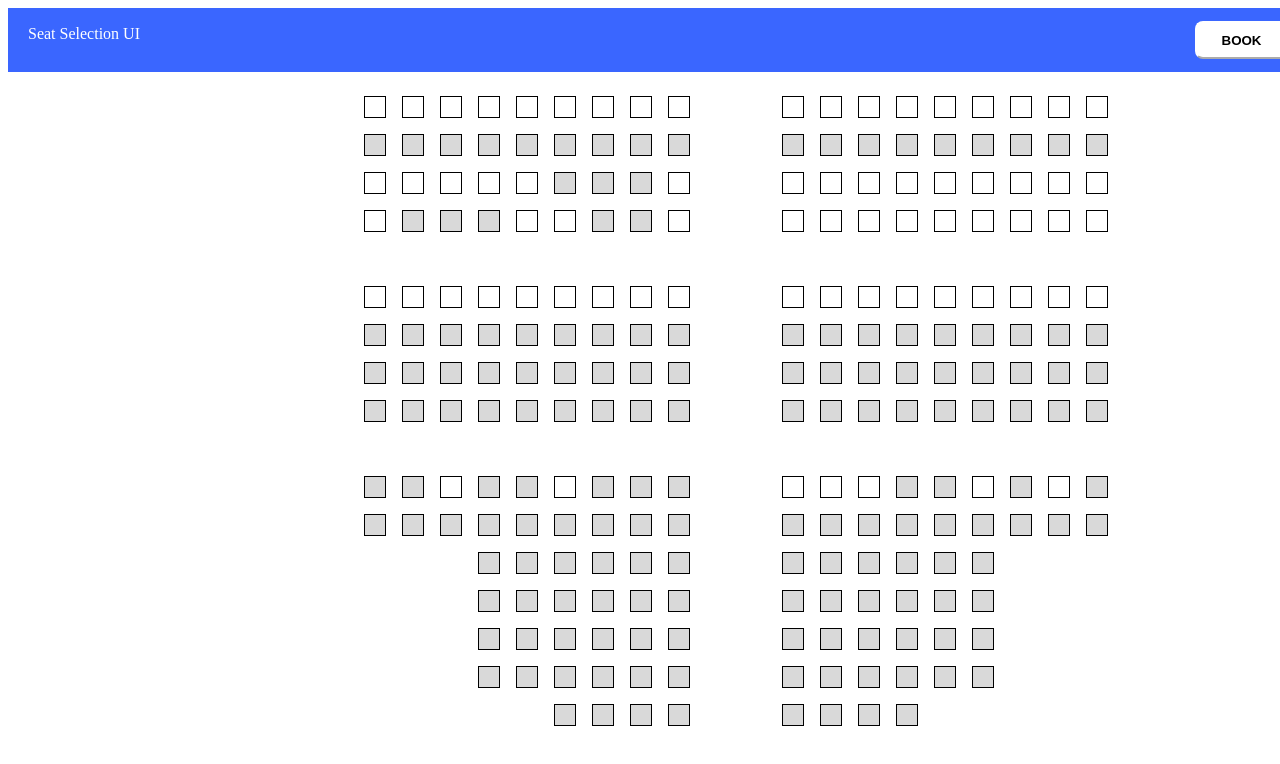
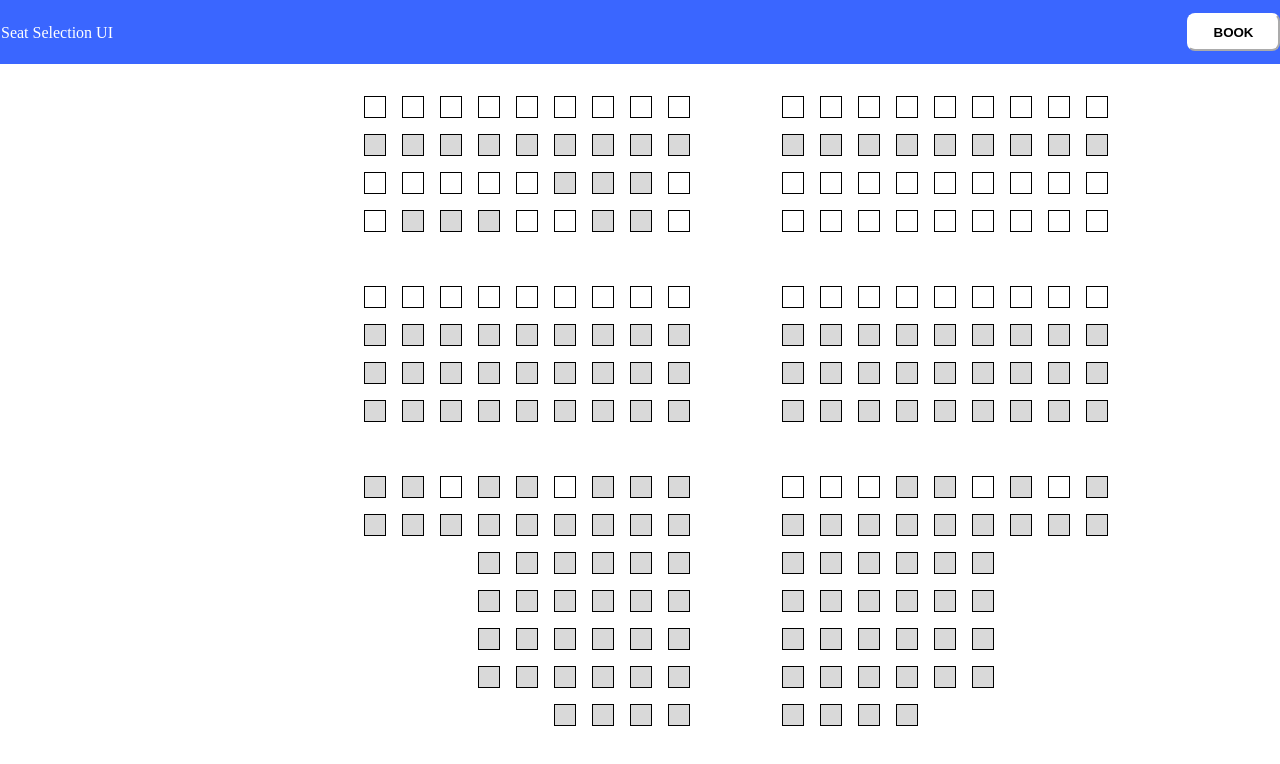
Before and after one commit to xplorebits-training/movie-seat-selection, a plain HTML site: page index.html in a window 1280 px wide. Drawn offline with Linux system fonts and the light colour scheme.

Commit message:
updated navbar

```diff
--- a/assets.css
+++ b/assets.css
@@ -3,13 +3,15 @@
 body{
     height: 100%;
     width: 100%;
+    margin: 0px;
 }
 .navbar{
     background-color: #3A66FF ;
     display:flex;
-    align-items: center;
+    align-items:center;
     height: 64px;
     width:auto;
+
 }
 
 .spacer{
@@ -30,7 +32,6 @@ body{
     top: 21px;
 
     padding:4px 1px 3px 1px;
-    position:absolute;
 
     color: #FFFFFF;
 }
```
